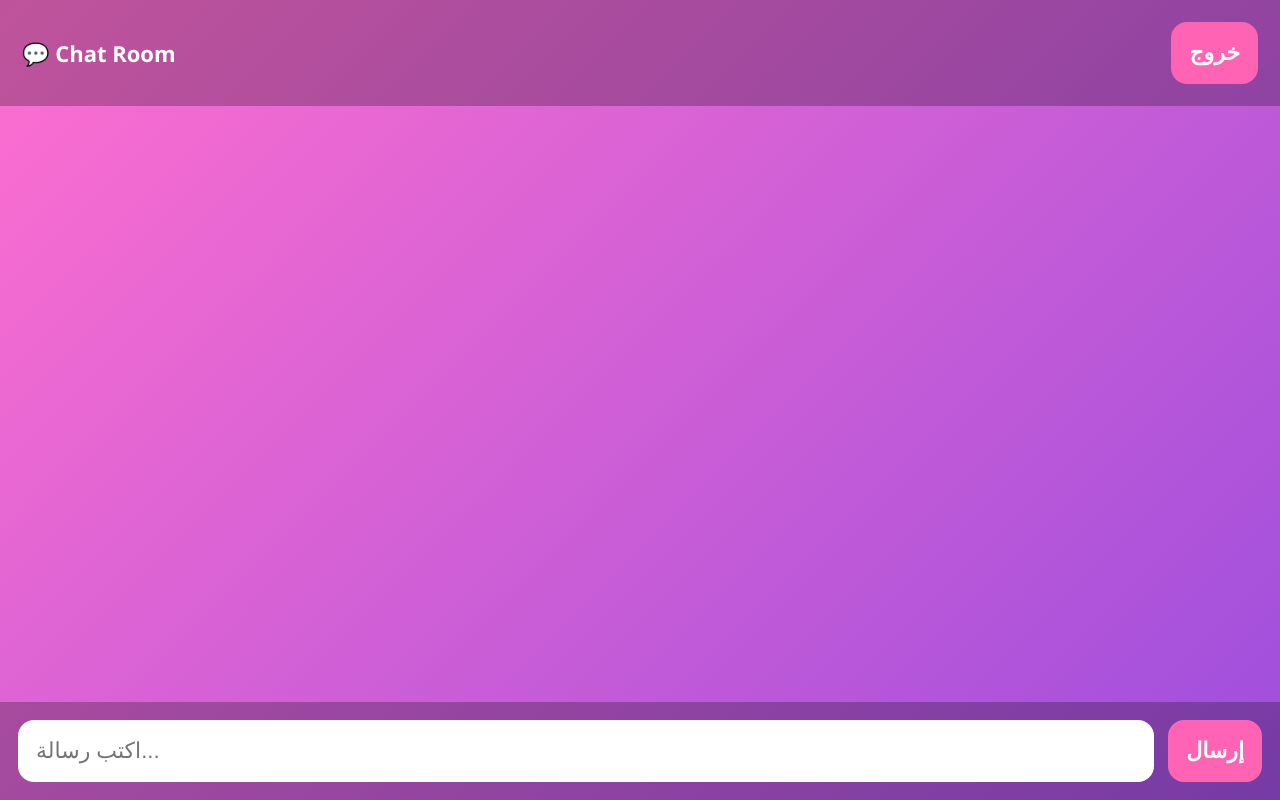
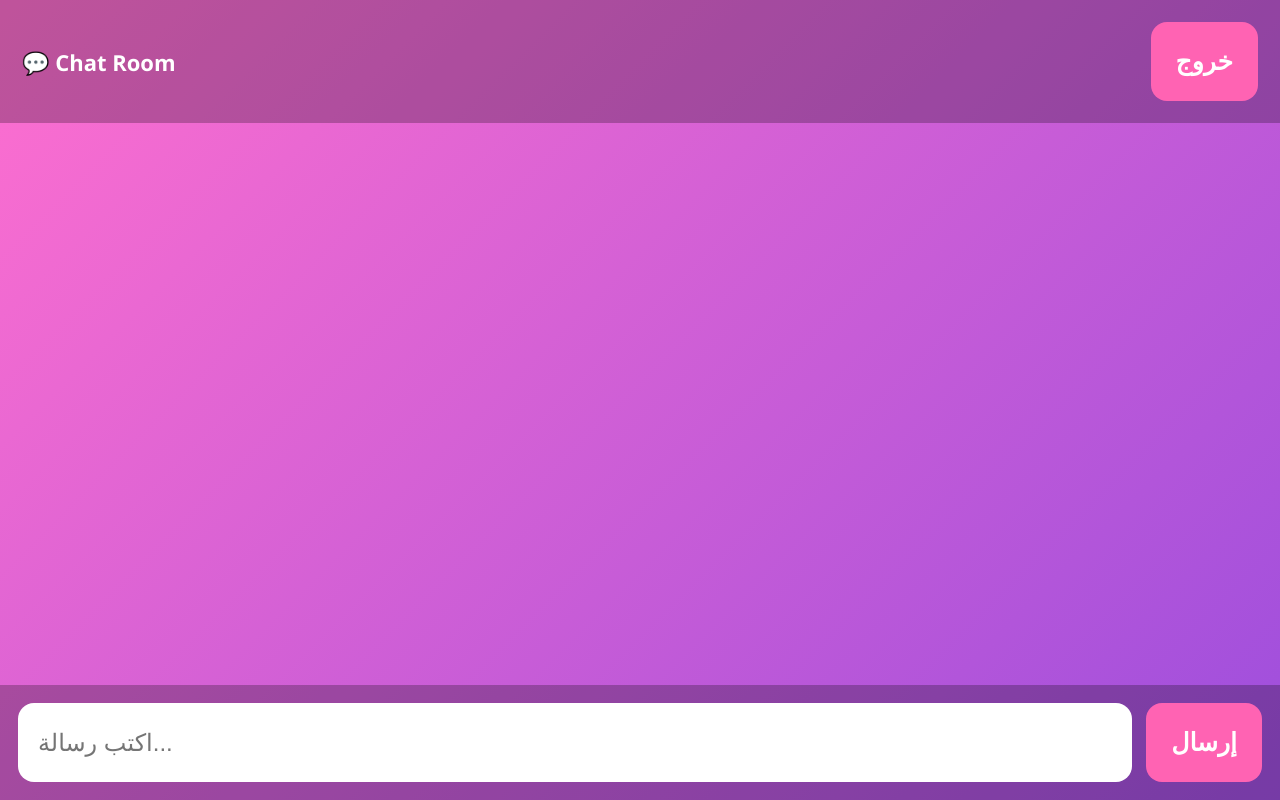
Before and after one commit to ya947045-lang/Yasser-Chat-, a plain HTML site: page chat.html in a window 1280 px wide. Drawn offline with Linux system fonts and the light colour scheme; no server answers.

Commit message:
Update style.css

```diff
--- a/style.css
+++ b/style.css
@@ -38,13 +38,13 @@ input {
 
 /* الأزرار كبيرة جدًا */
 button {
-  padding: 18px;
+  padding: 25px;
   border-radius: 16px;
   border: none;
   background: #ff63b3;
   color: white;
   font-weight: bold;
-  font-size: 22px;
+  font-size: 25px;
   cursor: pointer;
   transition: background 0.2s;
 }
@@ -74,7 +74,7 @@ button:hover {
 /* صندوق الرسائل */
 .messages {
   flex: 1;
-  padding: 22px;
+  padding: 28px;
   overflow-y: auto;
   display: flex;
   flex-direction: column;
@@ -83,12 +83,12 @@ button:hover {
 
 /* الرسائل */
 .msg {
-  max-width: 75%;
-  padding: 18px 24px;
+  max-width: 80%;
+  padding: 20px 26px;
   border-radius: 26px;
   position: relative;
   word-wrap: break-word;
-  font-size: 22px;
+  font-size: 24px;
   line-height: 1.6;
 }
 
@@ -121,7 +121,7 @@ button:hover {
 .send-box input {
   flex: 1;
   margin-right: 14px;
-  font-size: 22px;
-  padding: 18px;
+  font-size: 24px;
+  padding: 20px;
   border-radius: 16px;
 }
```
